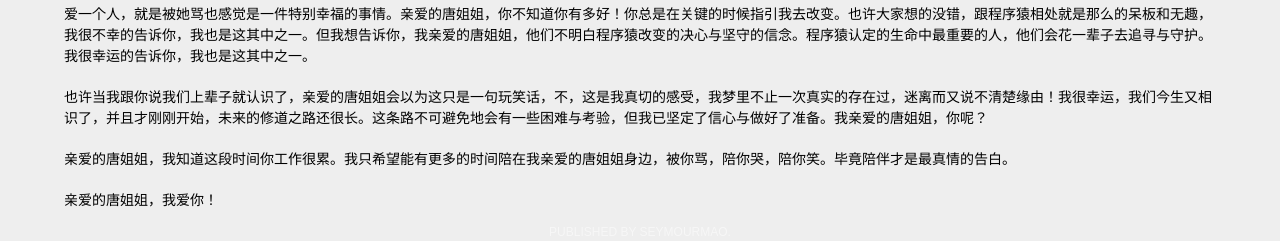
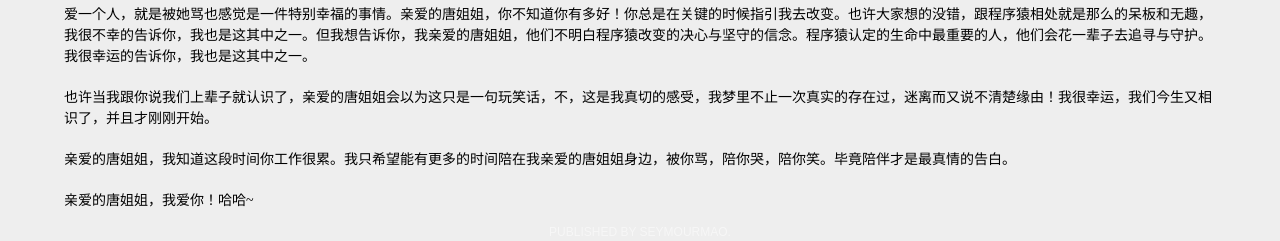
Before and after one commit to SeymourMao/seymourmao.github.io, a website: page demo/letter.html in a window 1280 px wide. Shown: the part 4875-5116 px from the top of the page. Drawn offline with Linux system fonts and the light colour scheme.

Commit message:
finish letter

```diff
--- a/demo/letter.html
+++ b/demo/letter.html
@@ -115,11 +115,11 @@
         爱一个人，就是被她骂也感觉是一件特别幸福的事情。亲爱的唐姐姐，你不知道你有多好！你总是在关键的时候指引我去改变。也许大家想的没错，跟程序猿相处就是那么的呆板和无趣，我很不幸的告诉你，我也是这其中之一。但我想告诉你，我亲爱的唐姐姐，他们不明白程序猿改变的决心与坚守的信念。程序猿认定的生命中最重要的人，他们会花一辈子去追寻与守护。我很幸运的告诉你，我也是这其中之一。</p>
 
     <p class="paragraph">
-        也许当我跟你说我们上辈子就认识了，亲爱的唐姐姐会以为这只是一句玩笑话，不，这是我真切的感受，我梦里不止一次真实的存在过，迷离而又说不清楚缘由！我很幸运，我们今生又相识了，并且才刚刚开始，未来的修道之路还很长。这条路不可避免地会有一些困难与考验，但我已坚定了信心与做好了准备。我亲爱的唐姐姐，你呢？</p>
+        也许当我跟你说我们上辈子就认识了，亲爱的唐姐姐会以为这只是一句玩笑话，不，这是我真切的感受，我梦里不止一次真实的存在过，迷离而又说不清楚缘由！我很幸运，我们今生又相识了，并且才刚刚开始。</p>
     <p class="paragraph">
         亲爱的唐姐姐，我知道这段时间你工作很累。我只希望能有更多的时间陪在我亲爱的唐姐姐身边，被你骂，陪你哭，陪你笑。毕竟陪伴才是最真情的告白。</p>
     <p class="paragraph">
-        亲爱的唐姐姐，我爱你！</p>
+        亲爱的唐姐姐，我爱你！哈哈~</p>
 
    <div class="copyright">PUBLISHED BY SEYMOURMAO.</div>
 </div>
```
